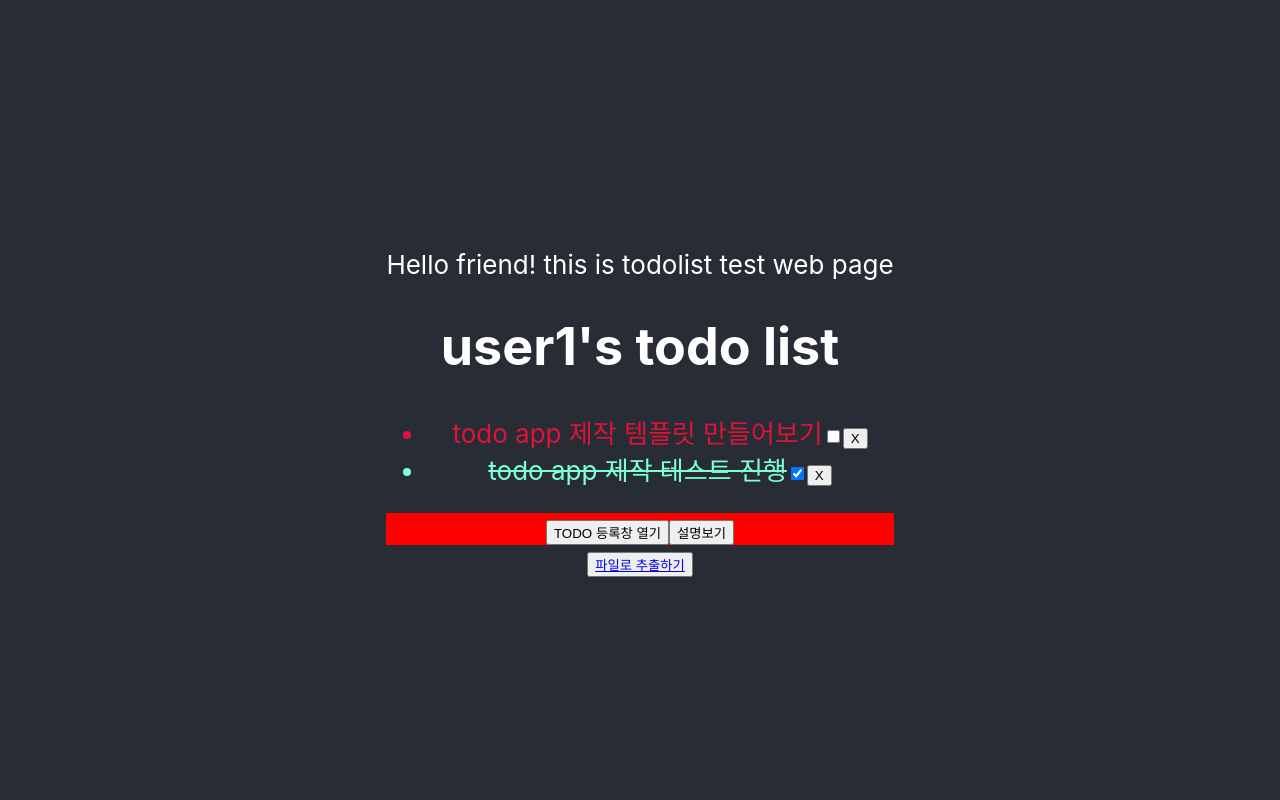
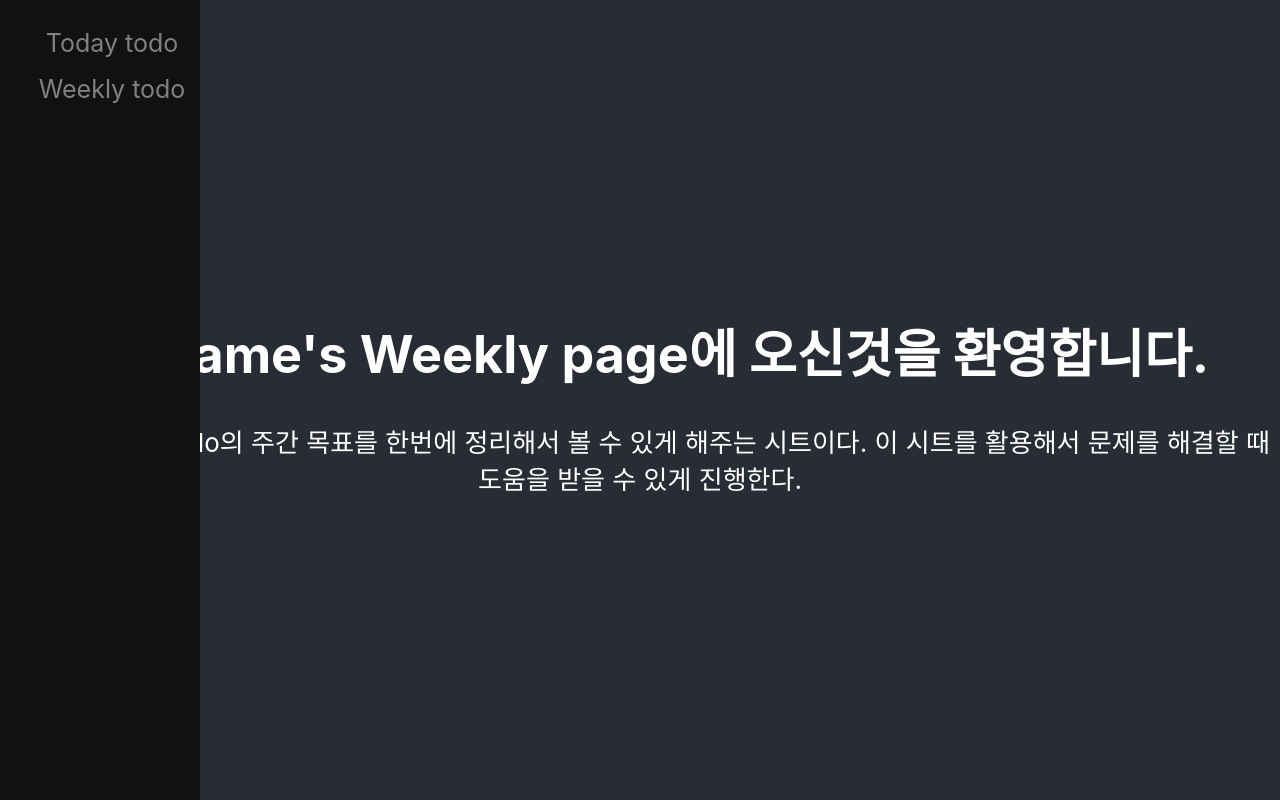
Before and after one commit to JangGeunSong/todo_app_advance, a React (Create React App) app: page /weeklyPage in a window 1280 px wide. Built offline with nearby package versions, Linux system fonts and the light colour scheme.

Commit message:
주간 todo 페이지 작성 & 라우터를 통한 페이지 구분 처리 & 라우터 추가 & Navbar 추가

```diff
--- a/package.json
+++ b/package.json
@@ -12,6 +12,7 @@
     "@types/react-dom": "^17.0.0",
     "react": "^17.0.2",
     "react-dom": "^17.0.2",
+    "react-router-dom": "^6.2.1",
     "react-scripts": "4.0.3",
     "typescript": "^4.1.2",
     "web-vitals": "^1.0.1"
@@ -39,5 +40,8 @@
       "last 1 firefox version",
       "last 1 safari version"
     ]
+  },
+  "devDependencies": {
+    "@types/react-router-dom": "^5.3.3"
   }
 }
--- a/src/App.css
+++ b/src/App.css
@@ -79,3 +79,31 @@
 .inactive {
   left: -1024px;
 }
+
+/* The sidenav */
+.sidenav {
+  height: 100%;
+  width: 200px;
+  position: fixed;
+  z-index: 1;
+  top: 0;
+  left: 0;
+  background-color: #111;
+  overflow-x: hidden;
+  padding-top: 20px;
+}
+
+/* The navigation menu links */
+.sidenav a {
+  padding: 8px 8px 8px 32px;
+  text-decoration: none;
+  font-size: 25px;
+  color: #818181;
+  display: block;
+  transition: 0.3s;
+}
+
+/* Page content */
+.main {
+  margin-left: 200px; /* Same as the width of the sidenav */
+}
--- a/src/App.tsx
+++ b/src/App.tsx
@@ -1,13 +1,12 @@
-import React from 'react';
 import './App.css';
 
-import mainPage from './pages/mainPage';
+import router from './pages/common/Router';
 
 function App() {
   return (
     <div className="App">
       <div className="greeting content App-header">
-        {mainPage('Hello friend! this is todolist test web page')}
+        {router()}
       </div>
     </div>
   );
--- /dev/null
+++ b/src/pages/common/Router.tsx
@@ -0,0 +1,22 @@
+import { Routes, Route, BrowserRouter as Router } from "react-router-dom";
+
+import mainPage from "../mainPage";
+import weeklyPage from "../weeklyPage";
+import navBar from "./navbar";
+
+function router() {
+
+    return(
+        <Router>
+            {navBar()}
+            <Routes>
+                <Route path="/" element={mainPage()} />
+                <Route path="/home" element={mainPage()} />
+                <Route path="/weeklyPage" element={weeklyPage()} />
+            </Routes>
+        </Router>
+    )
+
+}
+
+export default router;
--- /dev/null
+++ b/src/pages/common/navbar/index.tsx
@@ -0,0 +1,12 @@
+import { Link } from "react-router-dom";
+
+function navBar() {
+    return (
+        <div className="sidenav">
+            <Link to="/home">Today todo</Link>
+            <Link to="/weeklyPage">Weekly todo</Link>
+        </div>
+    )
+}
+
+export default navBar;
--- a/src/pages/mainPage/components/buttonBundle.tsx
+++ b/src/pages/mainPage/components/buttonBundle.tsx
@@ -1,11 +1,15 @@
+import { useState } from "react"
+
 export default function ButtonBundle(inputOpenStatus:boolean, changeInputStatus:React.Dispatch<React.SetStateAction<boolean>>, addTodoCmd:() => void, changeActiveStatus:() => void):JSX.Element {
+
+    const [descOpen, setDescOpen] = useState(false);
 
     const openTodoInput = () => {
         changeInputStatus(!inputOpenStatus)
     }
 
     const descriptionClick = () => {
-        console.log("not I'm not a criminal")
+        setDescOpen(!descOpen);
     }
 
     return (
@@ -24,6 +28,14 @@ export default function ButtonBundle(inputOpenStatus:boolean, changeInputStatus:
                     (<span onClick={descriptionClick}>설명보기</span>)
                 }
             </button>
+            {descOpen ? (
+                <div>
+                    해당 페이지는 todo 등록창의 컨트롤러 부분입니다. <br />
+                    todo 등록창 열기 버튼을 클릭한 후 input 창에 할일을 입력한 후 "todo 입력"을 클릭하거나 Enter를 입력하면 등록됩니다. <br />
+                    더 이상 입력하지 않으려면 등록창 닫기로 변경된 버튼을 다시 클릭하십시오. <br />
+                </div>
+            ) : null}
+
         </div>
     )
 }
--- a/src/pages/mainPage/index.tsx
+++ b/src/pages/mainPage/index.tsx
@@ -6,7 +6,7 @@ import todoInputForm from './components/todoInputForm';
 import TodoObject from '../../Data/todoObject';
 import fileControl from './components/fileControl';
 
-function MainPage(greeting:string):JSX.Element {
+function MainPage():JSX.Element {
     const [listTodo, setListTodo] = useState<TodoObject[]>([
         {
             idx : 1,
@@ -53,7 +53,6 @@ function MainPage(greeting:string):JSX.Element {
 
     return (
         <div>
-            <p>{greeting}</p>
             {todoList("user1", listTodo, setListTodo, deleteTodoCmd)}
             {isTodoInputOpen === true ? (todoInputForm(todo, setTodo, addTodoCmd, inActive)) : null}
             {buttonBundle(isTodoInputOpen, setIsTodoInputOpen, addTodoCmd, changeActiveStatus)}
--- /dev/null
+++ b/src/pages/weeklyPage/components/weeklyTodo.tsx
@@ -0,0 +1,15 @@
+import React from 'react'
+
+export default function weeklyTodo(username:String) {
+    // 여기서 주간 아이템을 만들어 주고 일간 아이템들을 가져와서 진행할때 일일 todo 목록에 넣어주도록 만든다.
+    return (
+        <div>
+            <h1>{username}'s Weekly page에 오신것을 환영합니다.</h1>
+
+            <p>
+                이 div는 해당 todo의 주간 목표를 한번에 정리해서 볼 수 있게 해주는 시트이다.
+                이 시트를 활용해서 문제를 해결할 때 도움을 받을 수 있게 진행한다.
+            </p>
+        </div>
+    )
+}
--- /dev/null
+++ b/src/pages/weeklyPage/index.tsx
@@ -0,0 +1,12 @@
+import weeklyTodo from "./components/weeklyTodo";
+
+
+function weeklyPage() {
+    return (
+        <div>
+            {weeklyTodo("my name")}
+        </div>
+    )
+}
+
+export default weeklyPage;
```
Also changed, not shown: src/pages/mainPage/components/weeklyTodo.tsx (deleted, +0 -11 lines), 2 other files (tests, documents, lock files or other folders).
